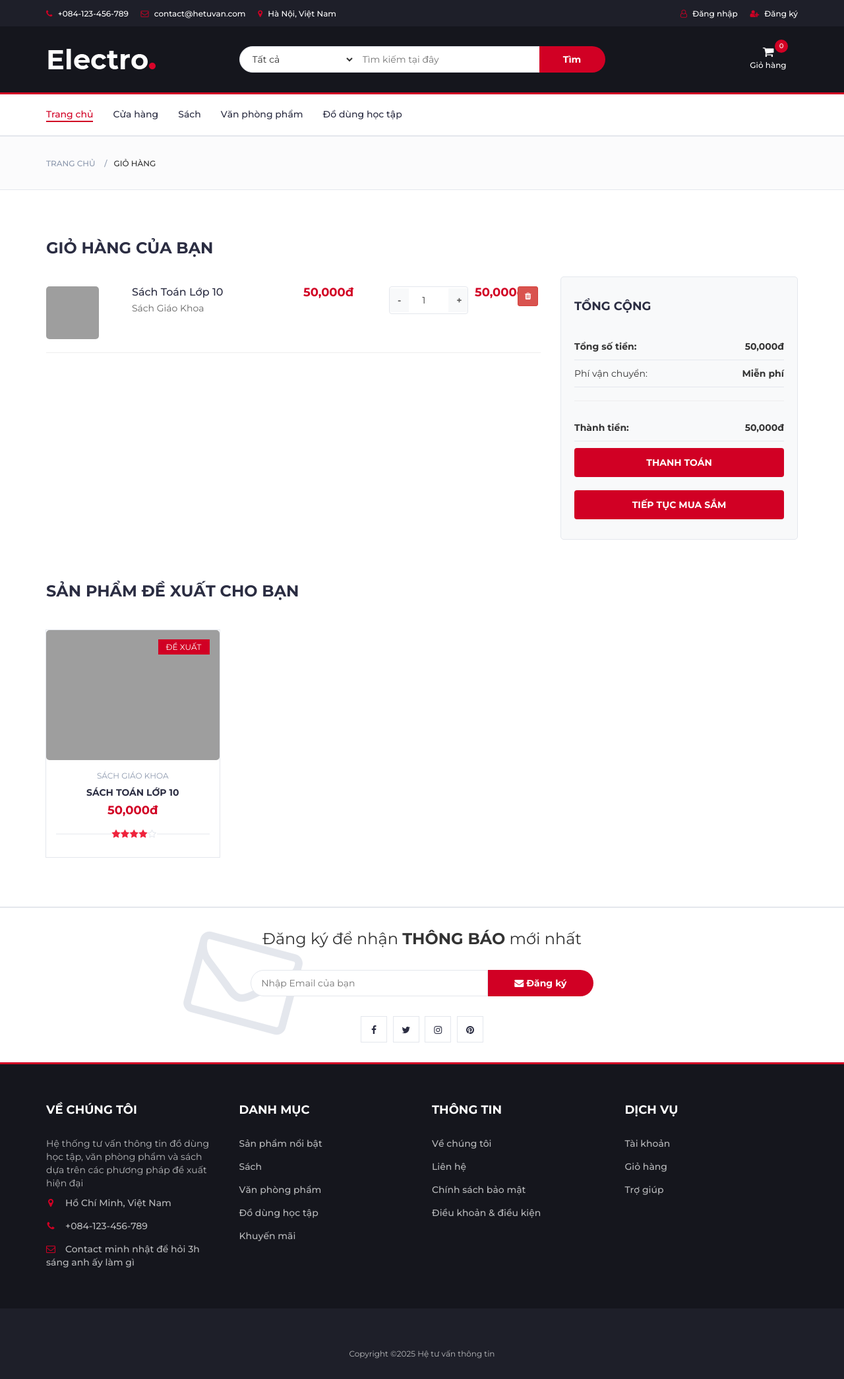
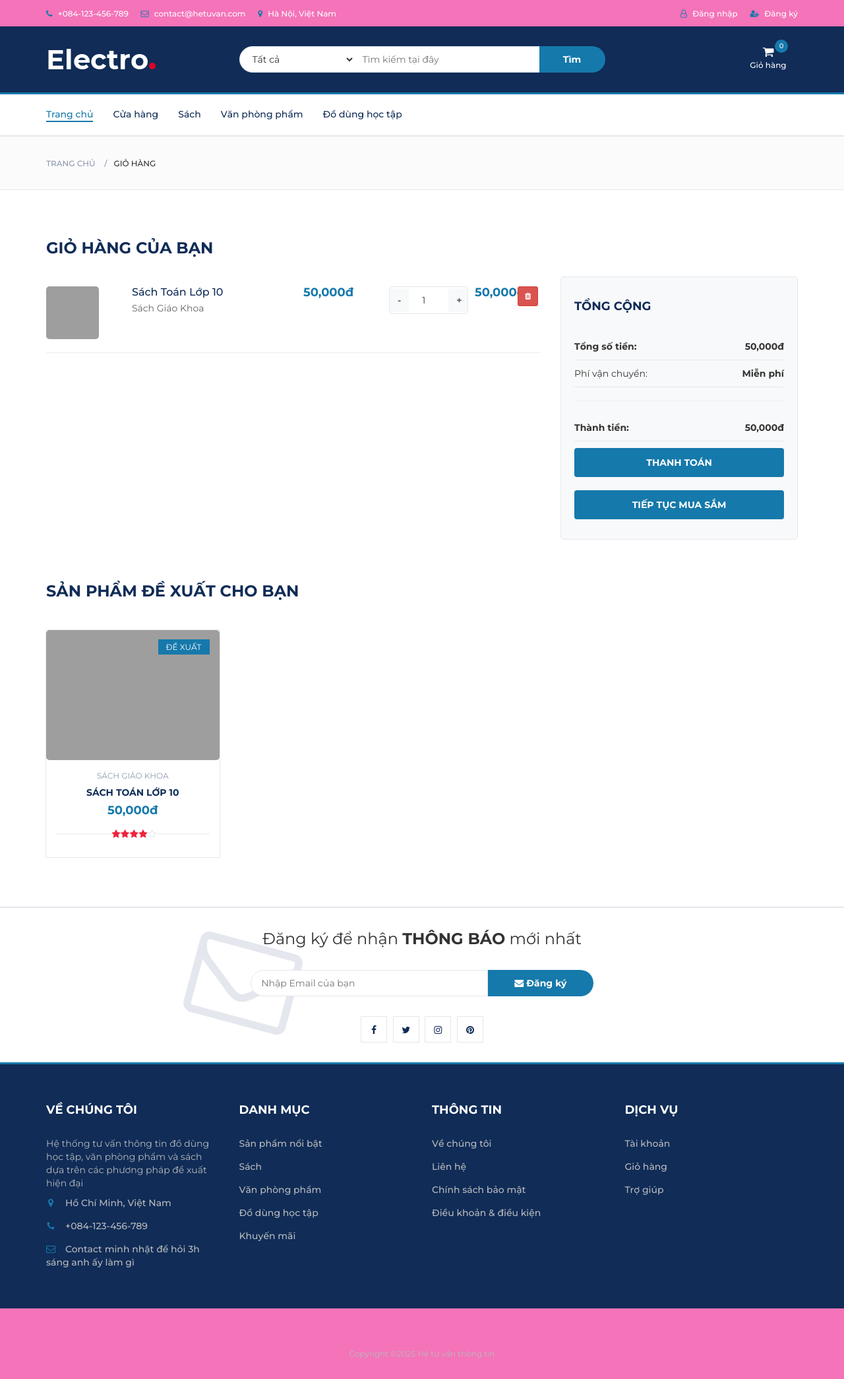
Before and after one commit to MinhNhatStudent/DoHocTap_ecommerce, a Flask app: page /cart in a window 1280 px wide. Shown: the whole page at 66% size. Run offline with Flask 2, Linux system fonts and the light colour scheme; data comes from the database, SQL or seed files in the repository; tables that the repository leaves empty hold one stand-in row (values such as "Sample post"); a database or web service that is not in the repository returns one stand-in record (values such as "Sample title"); data that the repository does not hold is empty; some libraries are stand-ins or nearby versions; grey boxes are pictures that could not be loaded.

Commit message:
Đổi màu

```diff
--- a/Backend/static/css/style.css
+++ b/Backend/static/css/style.css
@@ -62,20 +62,20 @@ body {
 }
 
 h1, h2, h3, h4, h5, h6 {
-  color: #2B2D42;
+  color: #102C57;
   font-weight: 700;
   margin: 0 0 10px;
 }
 
 a {
-  color: #2B2D42;
+  color: #102C57;
   font-weight: 500;
   -webkit-transition: 0.2s color;
   transition: 0.2s color;
 }
 
 a:hover, a:focus {
-  color: #D10024;
+  color: #1679AB;
   text-decoration: none;
   outline: none;
 }
@@ -93,7 +93,7 @@ ul, ol {
 .primary-btn {
   display: inline-block;
   padding: 12px 30px;
-  background-color: #D10024;
+  background-color: #1679AB;
   border: none;
   border-radius: 40px;
   color: #FFF;
@@ -413,7 +413,7 @@ textarea.input {
 #top-header {
   padding-top: 10px;
   padding-bottom: 10px;
-  background-color: #1E1F29;
+  background-color: #F473B9;
 }
 
 .header-links li {
@@ -431,11 +431,11 @@ textarea.input {
 }
 
 .header-links li a:hover {
-  color: #D10024;
+  color: #1679AB;
 }
 
 .header-links li i {
-  color: #D10024;
+  color: #1679AB;
   margin-right: 5px;
 }
 
@@ -446,7 +446,7 @@ textarea.input {
 #header {
   padding-top: 15px;
   padding-bottom: 15px;
-  background-color: #15161D;
+  background-color: #102C57;
 }
 
 .header-logo {
@@ -482,7 +482,7 @@ textarea.input {
 .header-search form .search-btn {
   height: 40px;
   width: 100px;
-  background: #D10024;
+  background: #1679AB;
   color: #FFF;
   font-weight: 700;
   border: none;
@@ -534,7 +534,7 @@ textarea.input {
   border-radius: 50%;
   font-size: 10px;
   color: #FFF;
-  background-color: #D10024;
+  background-color: #1679AB;
 }
 
 .header-ctn .menu-toggle {
@@ -622,7 +622,7 @@ textarea.input {
 #navigation {
   background: #FFF;
   border-bottom: 2px solid #E4E7ED;
-  border-top: 3px solid #D10024;
+  border-top: 3px solid #1679AB;
 }
 
 /*----------------------------*\
@@ -647,7 +647,7 @@ textarea.input {
   display: block;
   width: 0%;
   height: 2px;
-  background-color: #D10024;
+  background-color: #1679AB;
   -webkit-transition: 0.2s all;
   transition: 0.2s all;
 }
@@ -888,13 +888,13 @@ textarea.input {
 
 .product .product-img .product-label>span.sale {
   background-color: #FFF;
-  border-color: #D10024;
-  color: #D10024;
+  border-color: #1679AB;
+  color: #1679AB;
 }
 
 .product .product-img .product-label>span.new {
-  background-color: #D10024;
-  border-color: #D10024;
+  background-color: #1679AB;
+  border-color: #1679AB;
   color: #FFF;
 }
 
@@ -922,11 +922,11 @@ textarea.input {
 }
 
 .product .product-body .product-name>a:hover, .product .product-body .product-name>a:focus {
-  color: #D10024;
+  color: #1679AB;
 }
 
 .product .product-body .product-price {
-  color: #D10024;
+  color: #1679AB;
   font-size: 18px;
 }
 
@@ -1020,7 +1020,7 @@ textarea.input {
   right: 1px;
   bottom: 1px;
   padding: 15px;
-  background: #1e1f29;
+  background: #F473B9;
   text-align: center;
   -webkit-transform: translateY(0%);
   -ms-transform: translateY(0%);
@@ -1918,7 +1918,7 @@ textarea.input {
 
 #newsletter.section {
   border-top: 2px solid #E4E7ED;
-  border-bottom: 3px solid #D10024;
+  border-bottom: 3px solid #1679AB;
   margin-top: 30px;
 }
 
@@ -1960,7 +1960,7 @@ textarea.input {
   width: 160px;
   height: 40px;
   font-weight: 700;
-  background: #D10024;
+  background: #1679AB;
   color: #FFF;
   border: none;
   border-radius: 0px 40px 40px 0px;
@@ -2002,12 +2002,12 @@ textarea.input {
 ===========================================================*/
 
 #footer {
-  background: #15161D;
+  background: #102C57;
   color: #B9BABC;
 }
 
 #bottom-footer {
-  background: #1E1F29;
+  background: #F473B9;
 }
 
 .footer {
@@ -2031,13 +2031,13 @@ textarea.input {
 
 .footer-links li i {
   margin-right: 15px;
-  color: #D10024;
+  color: #1679AB;
   width: 14px;
   text-align: center;
 }
 
 .footer-links li a:hover {
-  color: #D10024;
+  color: #1679AB;
 }
 
 .copyright {
--- a/Backend/templates/cart.html
+++ b/Backend/templates/cart.html
@@ -200,7 +200,7 @@
 
 .product-price h4, .product-total h4 {
     margin: 0;
-    color: #D10024;
+    color: #1679AB;
     font-weight: bold;
 }
 
@@ -269,7 +269,7 @@
 }
 
 .order-submit {
-    background: #D10024;
+    background: #1679AB;
     color: white;
 }
 
```
Also changed, not shown: other parts of Backend/static/css/style.css (+56 -56 lines), Backend/templates/dangky.html (+9 -9 lines), Backend/templates/dangnhap.html (+5 -5 lines), Backend/templates/index.html (+4 -4 lines), Backend/templates/store.html (+4 -4 lines), FrontEnd Template/css/style.css (+84 -84 lines).
